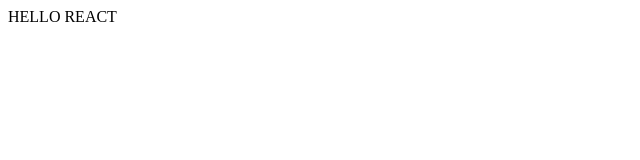
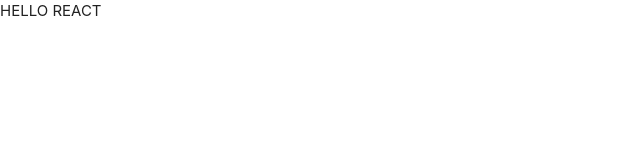
Before and after one commit to TsaiRenkun/IT_logger, a React (Create React App) app: page / in a window 1280 px wide. Shown: the top 160 px of the page, without its empty margins (0-640 px from the left). Built offline with nearby package versions, Linux system fonts and the light colour scheme.

Commit message:
Setting up materialize-css & material Design Icon

```diff
--- a/public/index.html
+++ b/public/index.html
@@ -8,7 +8,9 @@
       name="description"
       content="Web site created using create-react-app"
     />
-    <title>React App</title>
+    <link href="https://fonts.googleapis.com/icon?family=Material+Icons"
+      rel="stylesheet">
+    <title>It Logger</title>
   </head>
   <body>
     <noscript>You need to enable JavaScript to run this app.</noscript>
--- a/src/App.js
+++ b/src/App.js
@@ -1,11 +1,14 @@
-import React from 'react';
+import React, { useEffect } from "react";
+import "materialize-css/dist/css/materialize.min.css";
+import M from "materialize-css/dist/js/materialize.min.js";
 
 const App = () => {
-  return (
-    <div className="App">
-      HELLO REACT
-    </div>
-  );
-}
+  useEffect(() => {
+    //init Materialize Js
+    M.AutoInit();
+  });
+
+  return <div className="App">HELLO REACT</div>;
+};
 
 export default App;
```
